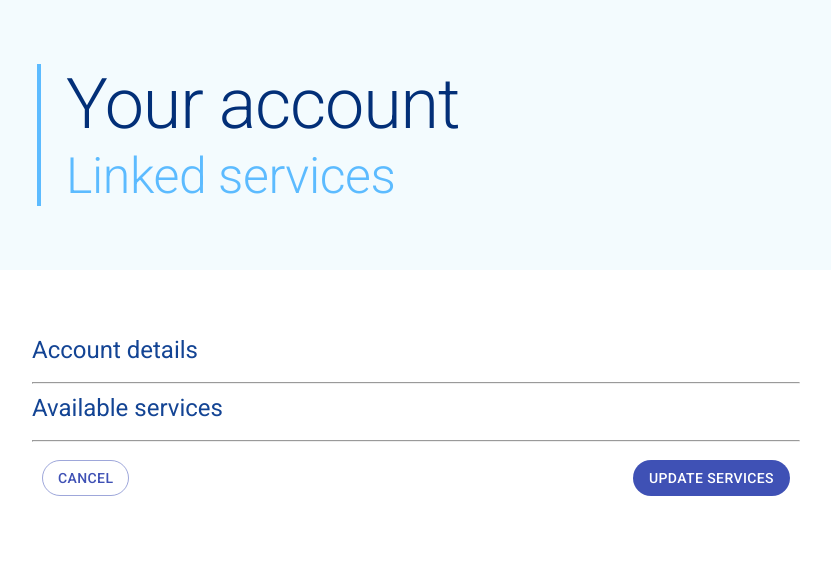
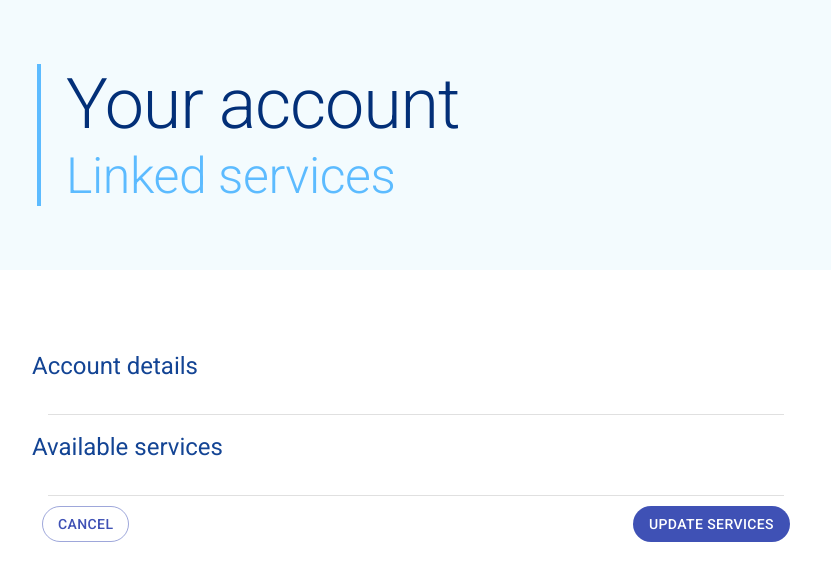
Before and after one commit to Kwiddy/Internship-React-Page, a React (Create React App) app: page / in a window 1280 px wide. Shown: the top 580 px of the page, without its empty margins (224-1055 px from the left). Built offline with nearby package versions, Linux system fonts and the light colour scheme.

Commit message:
replace HR tags with MaterialUI breaks

```diff
--- a/src/App.js
+++ b/src/App.js
@@ -6,6 +6,7 @@ import Alert from "@material-ui/lab/Alert";
 import Button from "@material-ui/core/Button";
 import IconButton from "@material-ui/core/IconButton";
 import CloseIcon from "@material-ui/icons/Close";
+import Divider from "@material-ui/core/Divider";
 import Collapse from "@material-ui/core/Collapse";
 import "./styles/App.css";
 import "./styles/style.css";
@@ -63,11 +64,11 @@ function App() {
             <div className="account-details">
               <Typography variant="h5">Account details</Typography>
             </div>
-            <hr />
+            <Divider variant="middle" />
             <div className="available-services">
               <Typography variant="h5">Available services</Typography>
             </div>
-            <hr />
+            <Divider variant="middle" />
             <div className="button-table">
               <table>
                 <tbody>
--- a/src/styles/style.css
+++ b/src/styles/style.css
@@ -41,6 +41,8 @@ header .headText #subHead {
 .page-wrapper .page-block .account-details {
   margin-bottom: 2vh;
   margin-top: 2vh;
+  padding-bottom: 2vh;
+  padding-top: 2vh;
   text-align: left;
   color: #134494;
 }
@@ -49,6 +51,8 @@ header .headText #subHead {
   margin-bottom: 2vh;
   text-align: left;
   color: #134494;
+  padding-bottom: 2vh;
+  padding-top: 2vh;
 }
 
 .page-wrapper .page-block .button-table {
--- a/src/styles/style.scss
+++ b/src/styles/style.scss
@@ -32,6 +32,8 @@ header {
     .account-details {
       margin-bottom: 2vh;
       margin-top: 2vh;
+      padding-bottom: 2vh;
+      padding-top: 2vh;
       text-align: left;
       color: #134494;
     }
@@ -39,6 +41,8 @@ header {
       margin-bottom: 2vh;
       text-align: left;
       color: #134494;
+      padding-bottom: 2vh;
+      padding-top: 2vh;
     }
     .button-table {
       margin-bottom: 2vh;
```
Also changed, not shown: 1 other file (tests, documents, lock files or other folders).
